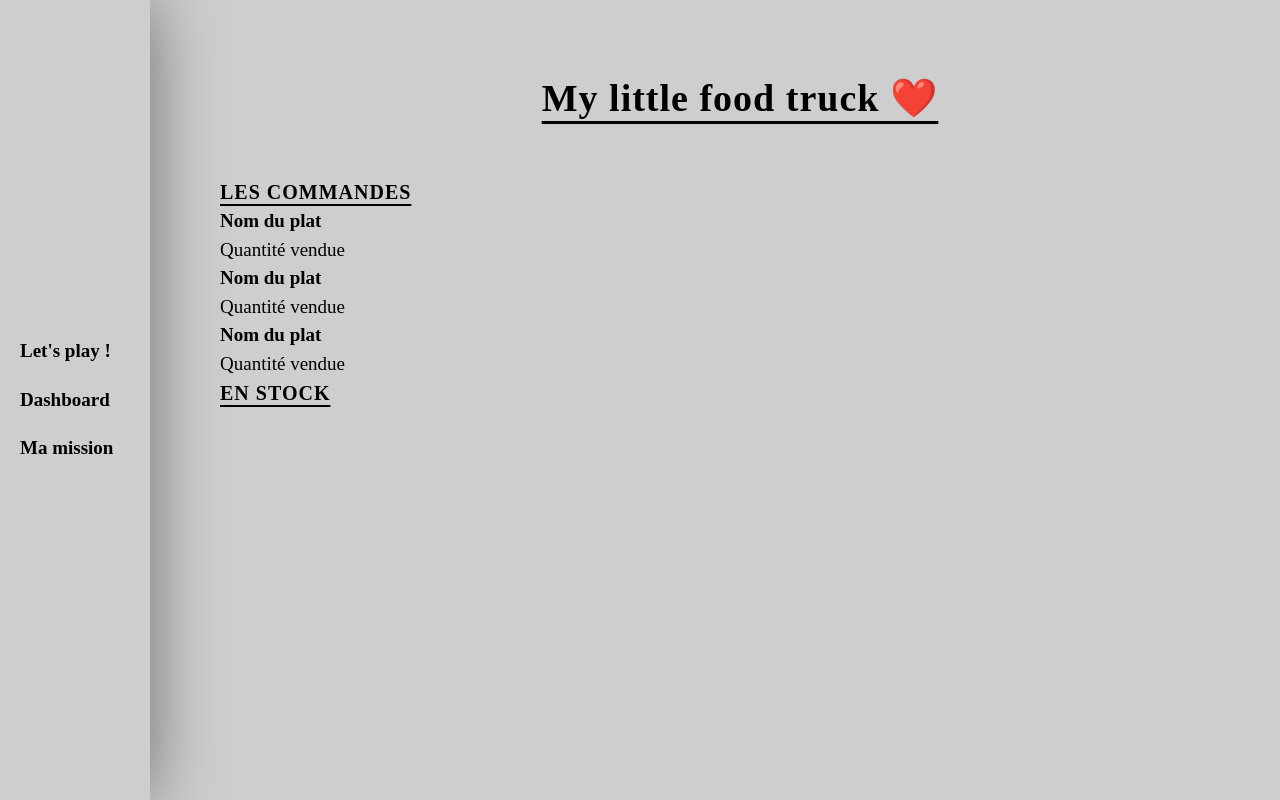
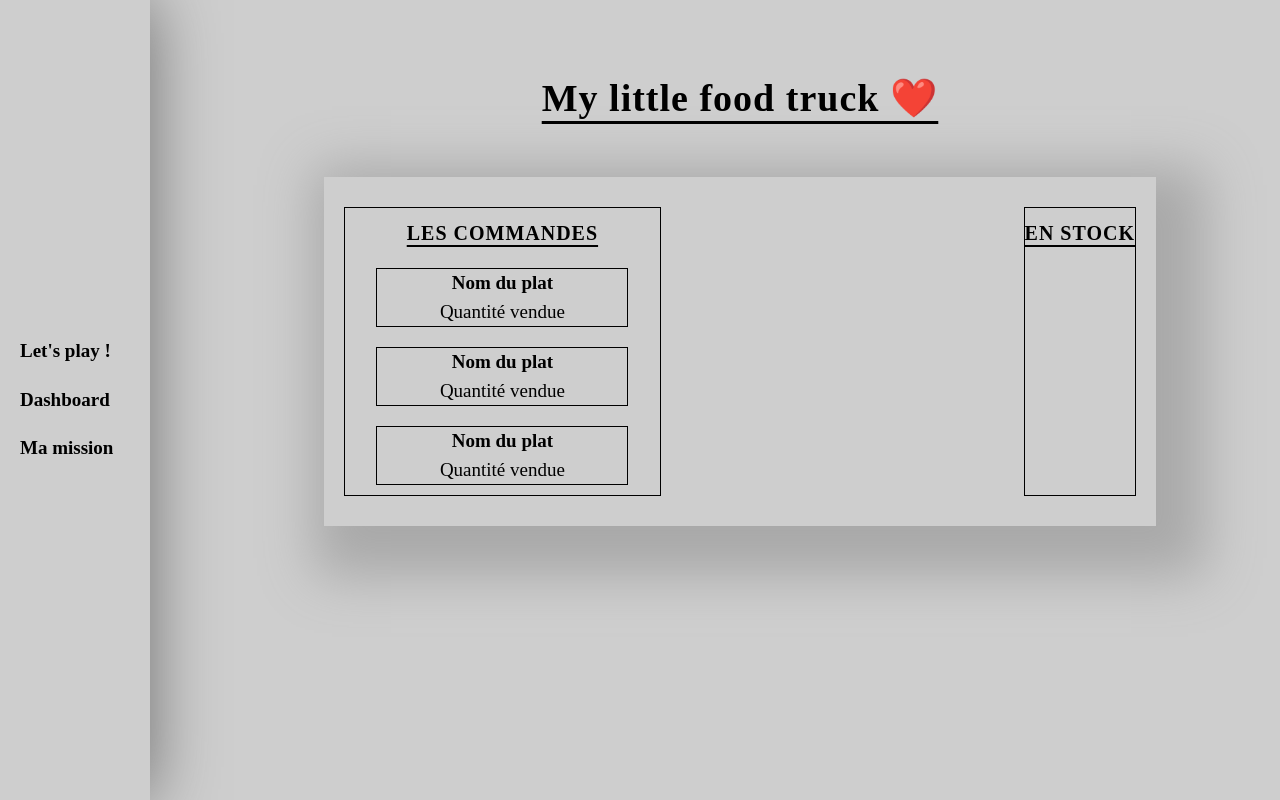
Before and after one commit to NatashaFinkel/food-truck-sim, a React (Vite) app: page /playboard in a window 1280 px wide. Built offline with nearby package versions, Linux system fonts and the light colour scheme.

Commit message:
Style : ajout et refacto du css

```diff
--- a/src/components/Dashboard.tsx
+++ b/src/components/Dashboard.tsx
@@ -74,7 +74,7 @@
   }, [menuItems]);
 
   return (
-    <div className="dashboard">
+    <div className="main-container">
       <h2>Y'a quoi à la carte, aujourd'hui ?</h2>
       <div className="dashboard-txt-container">
         <p>
--- a/src/components/Mission.tsx
+++ b/src/components/Mission.tsx
@@ -2,7 +2,7 @@
 
 const Mission: React.FC = () => {
   return (
-    <div className="dashboard">
+    <div className="main-container">
       <h2>Ta mission</h2>
       <div className="mission-txt-div">
         <p>
--- a/src/style/main.css
+++ b/src/style/main.css
@@ -105,7 +105,7 @@
   margin: 50px 0px;
 }
 
-.dashboard {
+.main-container {
   display: flex;
   flex-direction: column;
   align-items: center;
@@ -192,6 +192,32 @@
   padding: 10px 10%;
 }
 
+.playboard-container {
+  display: flex;
+  justify-content: space-between;
+  width: 100%;
+  padding: 0px 20px;
+}
+
+.container {
+  border: 1px solid black;
+  padding: 10px 0px;
+}
+
+.order-container {
+  width: 40%;
+  align-items: center;
+  gap: 20px;
+  display: flex;
+  flex-direction: column;
+}
+
+.order {
+  border: 1px solid black;
+  width: 80%;
+  justify-items: center;
+}
+
 @media (max-width: 1024px) {
   .ingredients-list {
     grid-template-columns: auto;
@@ -207,7 +233,7 @@
   h2 {
     font-size: 19px;
   }
-  .dashboard {
+  .main-container {
     width: 90%;
   }
   .dashboard-txt-container,
--- a/src/style/utils/_variables.scss
+++ b/src/style/utils/_variables.scss
@@ -57,7 +57,7 @@
   margin: 50px 0px;
 }
 
-.dashboard {
+.main-container {
   display: flex;
   flex-direction: column;
   align-items: center;
@@ -143,6 +143,32 @@
   padding: 10px 10%;
 }
 
+.playboard-container {
+  display: flex;
+  justify-content: space-between;
+  width: 100%;
+  padding: 0px 20px;
+}
+
+.container {
+  border: 1px solid black;
+  padding: 10px 0px;
+}
+
+.order-container {
+  width: 40%;
+  align-items: center;
+  gap: 20px;
+  display: flex;
+  flex-direction: column;
+}
+
+.order {
+  border: 1px solid black;
+  width: 80%;
+  justify-items: center;
+}
+
 @media (max-width: 1024px) {
   .ingredients-list {
     grid-template-columns: auto;
@@ -161,7 +187,7 @@
   h2 {
     font-size: 19px;
   }
-  .dashboard {
+  .main-container {
     width: 90%;
   }
 
```
Also changed, not shown: 1 other file (tests, documents, lock files or other folders).
